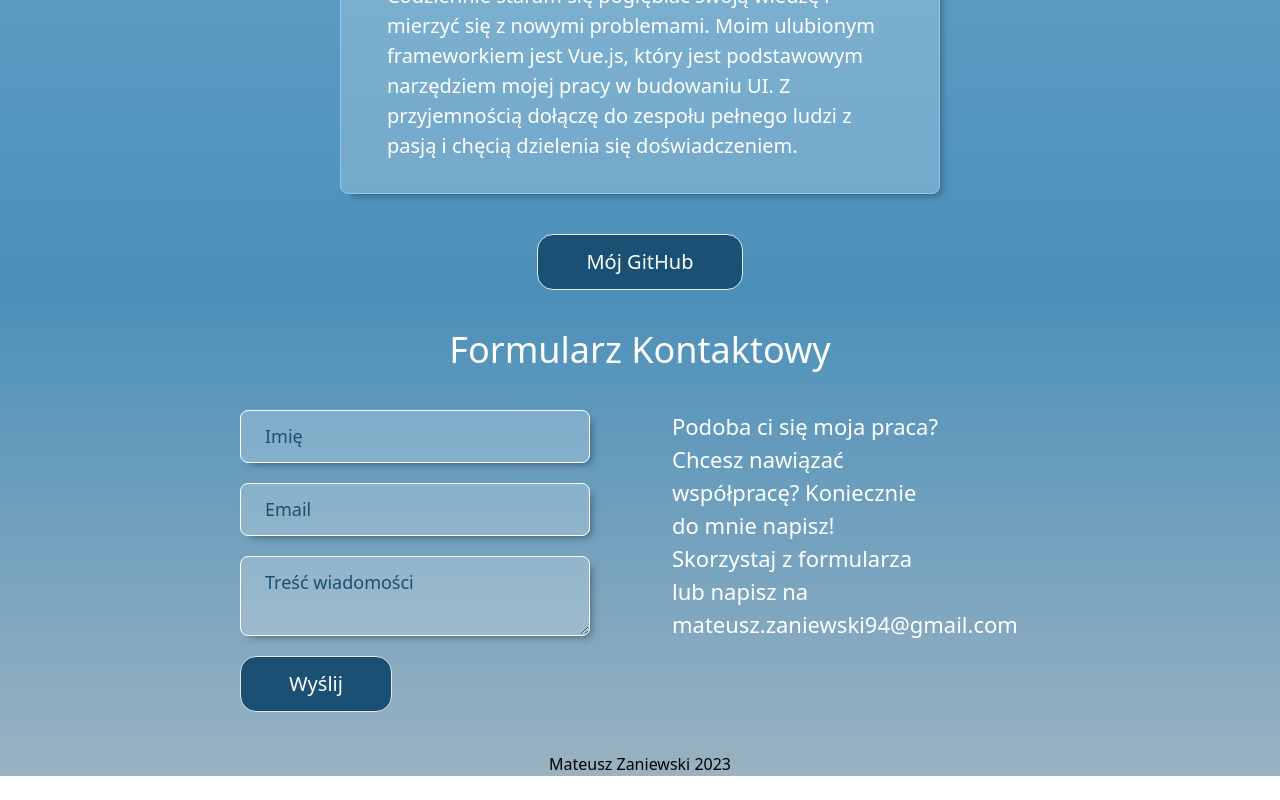
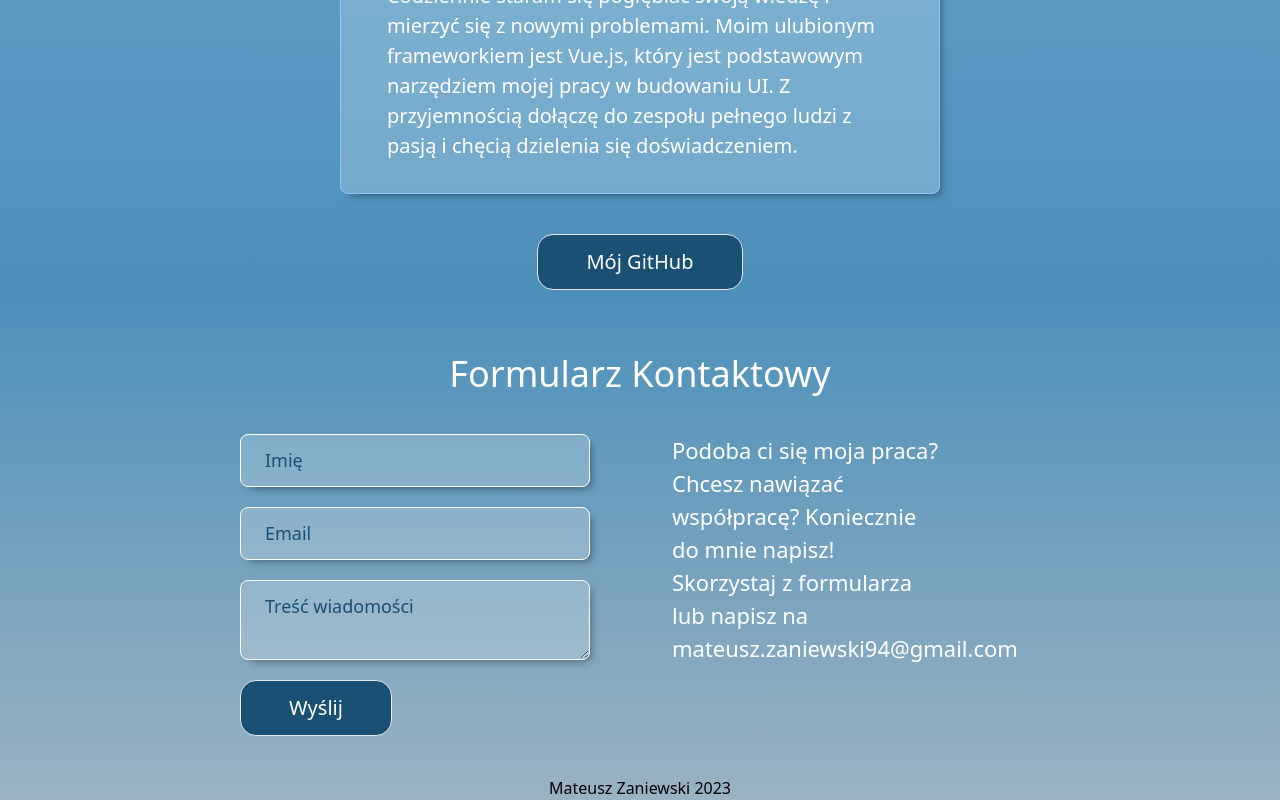
Before and after one commit to MateuszZaniewski/Portfolio, a Vue app: page / in a window 1280 px wide. Shown: the part 5768-6568 px from the top of the page. Before the commit the page ends 6544 px from the top, so only its background shows below. Built offline with nearby package versions, Linux system fonts and the light colour scheme.

Commit message:
working version

```diff
--- a/src/Components/SmallComponents/ContactComponent.vue
+++ b/src/Components/SmallComponents/ContactComponent.vue
@@ -1,12 +1,9 @@
 <script setup>
-const onSubmit = () => {
-    console.log('Dziękuję za wysłanie wiadomości')
-};
 </script>
 
 <template>
     <section id="contact">
-        <h2 class="text-3xl w-[90%] mx-auto pb-10 pt-10 text-white sm:text-4xl sm:max-w-[600px] lg:text-center lg:pb-10">
+        <h2 class="text-3xl w-[90%] mx-auto pb-10 pt-16 text-white sm:text-4xl sm:max-w-[600px] lg:text-center lg:pb-10">
             Formularz Kontaktowy
         </h2>
 
@@ -21,7 +18,7 @@ const onSubmit = () => {
             </div>
 
             <div class="sm:order-1 sm:w-[50%] sm:flex sm:justify-end lg:text-[18px]">
-                <form v-on:submit.prevent="onSubmit" action="https://formeezy.com/api/v1/forms/64db395de8c3880008d26c0e/submissions" method="POST"
+                <form action="https://formeezy.com/api/v1/forms/64db395de8c3880008d26c0e/submissions" method="POST"
                     class="flex flex-col gap-5 pl-5 w-[80%] sm:pl-0">
                     <input type="text" name="name" placeholder="Imię" required
                         class="bg-white bg-opacity-20 border border-white rounded-lg max-w-[350px] placeholder-[#195073] py-3" />
```
